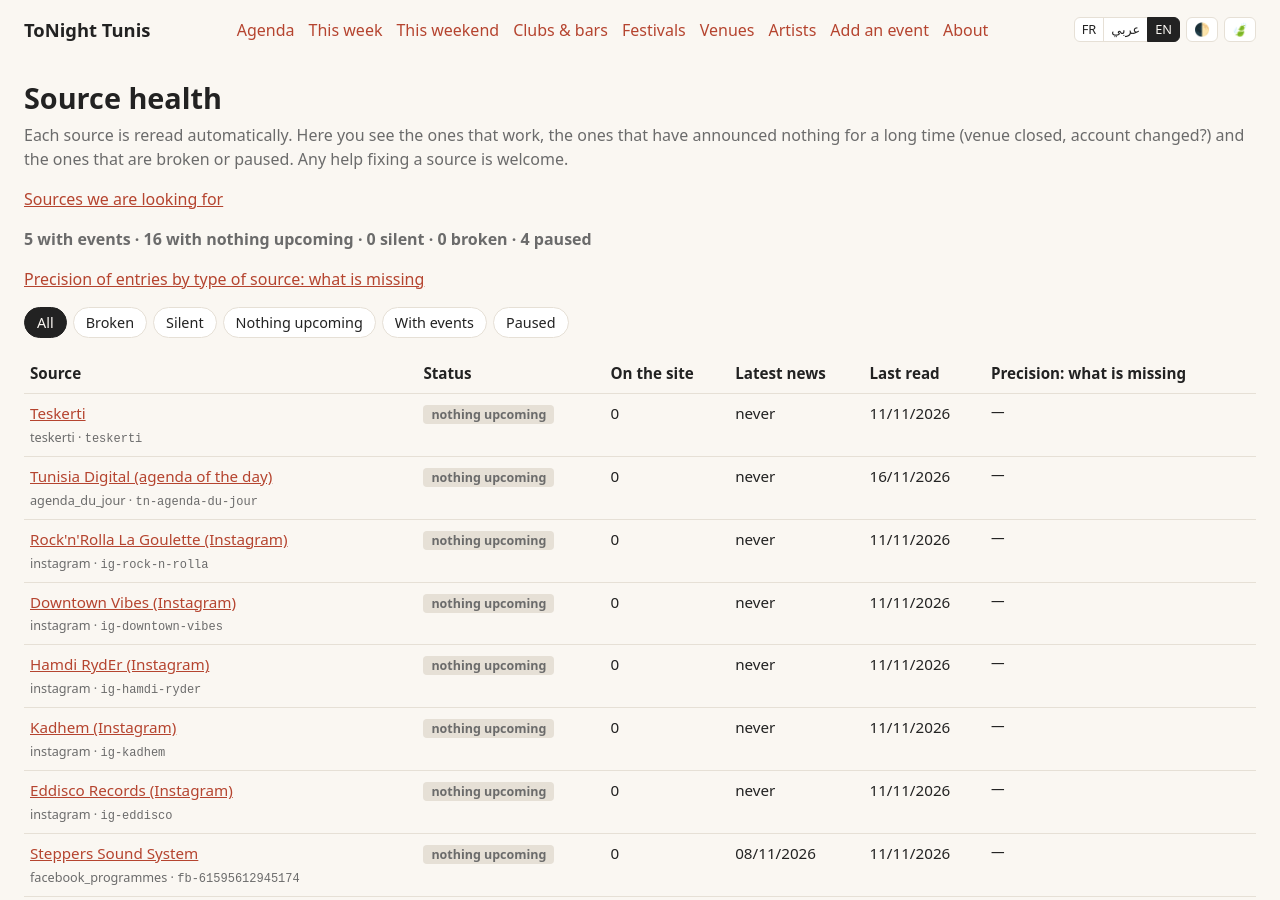
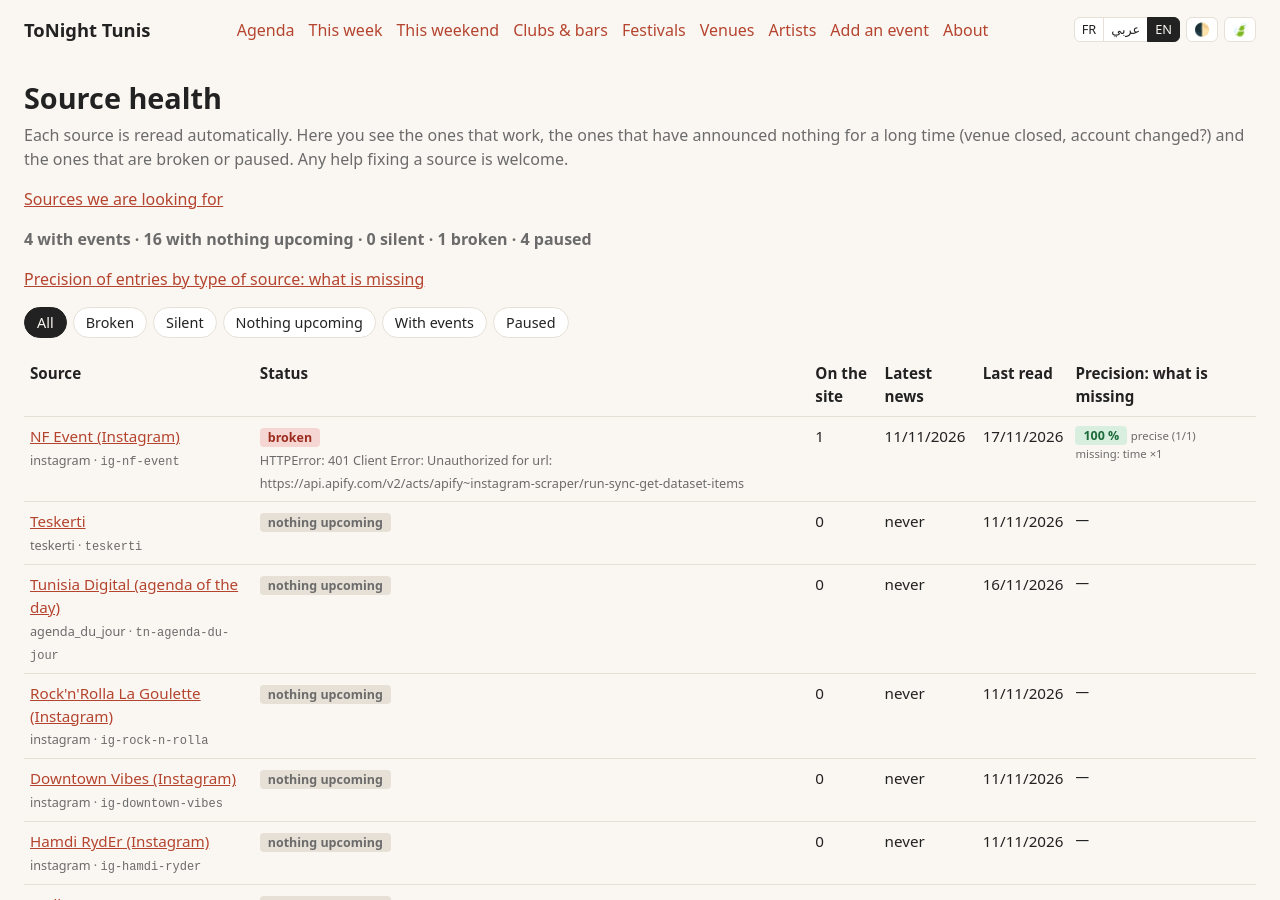
Before and after one commit to benjello/agenda-nuit-tunis, a Jekyll site: the page built from sante.html, in a window 1280 px wide and 900 px high. Built offline with Jekyll 4.4.1, drawn with Linux system fonts in a browser that asks for light colours; some of the changed text lies outside the part shown.

Commit message:
Scrapers : mise à jour automatique

```diff
--- a/_data/bilan.json
+++ b/_data/bilan.json
@@ -94,7 +94,7 @@
  },
  {
   "semaine": "2026-S47",
-  "date": "2026-11-16",
+  "date": "2026-11-17",
   "a_venir": 6,
   "sept_jours": 5,
   "sources_actives": 21,
--- a/_data/controle.json
+++ b/_data/controle.json
@@ -1,5 +1,5 @@
 {
- "date": "2026-11-16",
+ "date": "2026-11-17",
  "corriges": 0,
  "a_verifier": [],
  "granularite": {
--- a/_data/etat_sources.json
+++ b/_data/etat_sources.json
@@ -108,11 +108,11 @@
   "ig-nf-event": {
     "attente": null,
     "dernier_non_vide": "2026-11-11T12:46:08",
-    "dernier_passage": "2026-11-11T12:46:08",
+    "dernier_passage": "2026-11-17T11:00:38",
     "dernier_succes": "2026-11-11T12:46:08",
-    "erreur": null,
+    "erreur": "HTTPError: 401 Client Error: Unauthorized for url: https://api.apify.com/v2/acts/apify~instagram-scraper/run-sync-get-dataset-items",
     "nb": 1,
-    "ok": true,
+    "ok": false,
     "premier_passage": "2026-11-09T13:43:39",
     "sans_heure": 1
   },
```
Also changed, not shown: _data/descriptifs.json (+31 -31 lines).
